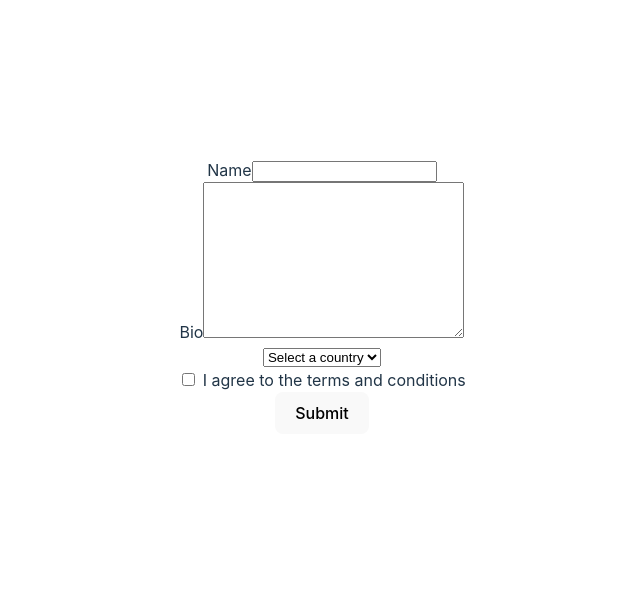
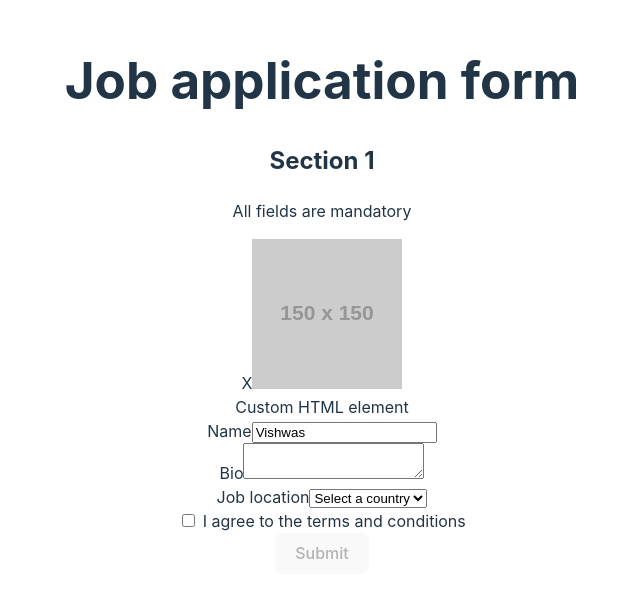
Before and after one commit to Deivid182/testing-intro, a React (Vite) app: page / in a window 1280 px wide. Shown: the part 104-702 px from the top of the page, without its empty margins (318-958 px from the left). Built offline with nearby package versions, Linux system fonts and the light colour scheme.

Commit message:
completed the first testing intro with rtl queries

```diff
--- a/package.json
+++ b/package.json
@@ -8,7 +8,7 @@
     "build": "tsc && vite build",
     "lint": "eslint . --ext ts,tsx --report-unused-disable-directives --max-warnings 0",
     "preview": "vite preview",
-    "test": "jest",
+    "test": "jest --watchAll",
     "coverage": "jest --coverage --watchAll --collectCoverageFrom='src/components/**/*.{ts,tsx}' --collectCoverageFrom='!src/components/**/*.{types,stories,constants,test,spec}.{ts,tsx}'"
   },
   "dependencies": {
--- a/src/components/application/application.tsx
+++ b/src/components/application/application.tsx
@@ -1,17 +1,29 @@
-
 const Application = () => {
   return (
+    <>
+      <h1>Job application form</h1>
+      <h2>Section 1</h2>
+      <p>All fields are mandatory</p>
+      <span title="close">X</span>
+      <img src="https://via.placeholder.com/150" alt="a person with a laptop" />
+      <div data-testid="custom-element">Custom HTML element</div>
       <form>
         <div>
           <label htmlFor="name">Name</label>
-        <input type="text" id="name"/>
+          <input
+            type="text"
+            id="name"
+            placeholder="Fullname"
+            value="Vishwas"
+            onChange={() => {}}
+          />
         </div>
         <div>
           <label htmlFor="bio">Bio</label>
-        <textarea name="bio" id="bio" cols={30} rows={10}></textarea>
+          <textarea id="bio" />
         </div>
         <div>
-        <label htmlFor="job-location"></label>
+          <label htmlFor="job-location">Job location</label>
           <select id="job-location">
             <option value="">Select a country</option>
             <option value="US">United States</option>
@@ -23,11 +35,13 @@ const Application = () => {
         </div>
         <div>
           <label>
-          <input type="checkbox" id="terms" /> I agree to the terms and conditions
+            <input type="checkbox" id="terms" /> I agree to the terms and
+            conditions
           </label>
         </div>
-      <button type="submit">Submit</button>
+        <button disabled>Submit</button>
       </form>
+    </>
   )
 }
 
--- /dev/null
+++ b/src/components/skills/skills.types.ts
@@ -0,0 +1,3 @@
+export type SkillsProps = {
+  skills: string[]
+}
```
Also changed, not shown: src/components/skills/skills.tsx (added, +26 -0 lines), 2 other files (tests, documents, lock files or other folders). Lines whose indentation alone changed are shown as unchanged.
